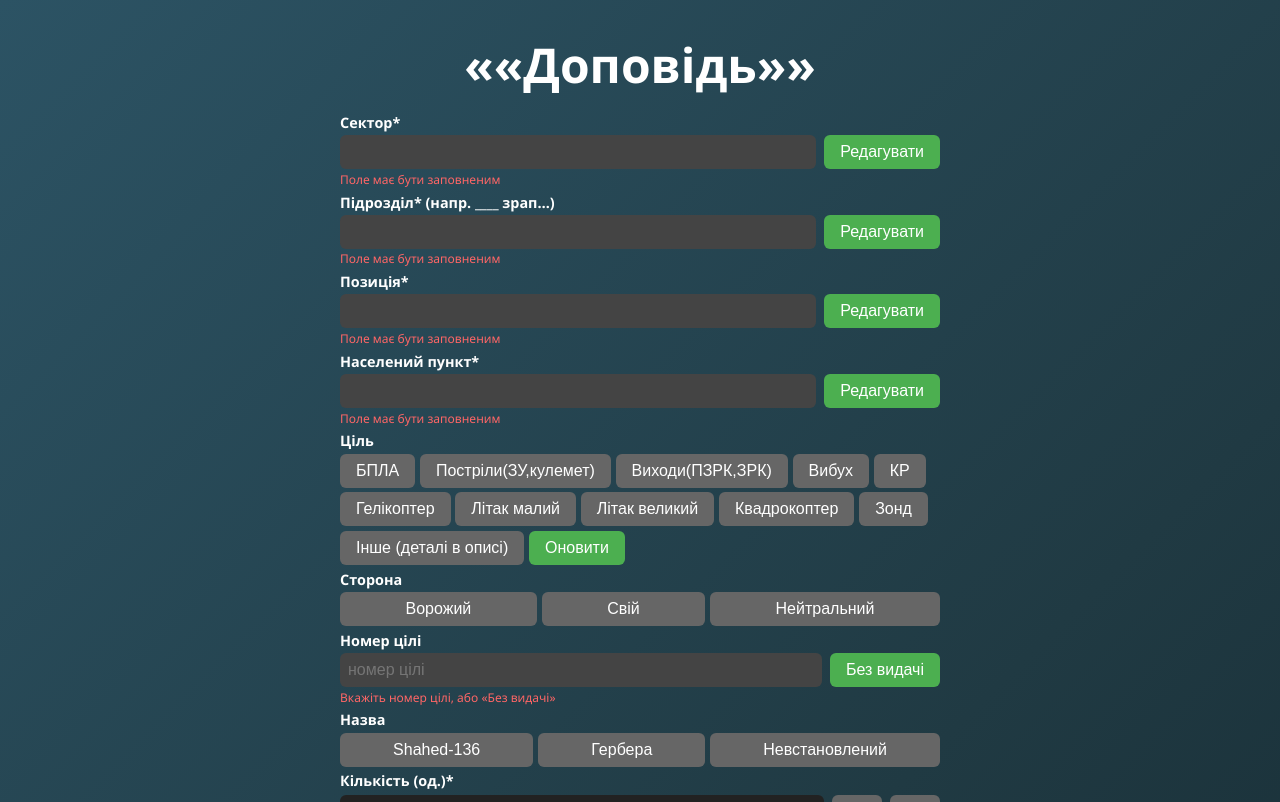
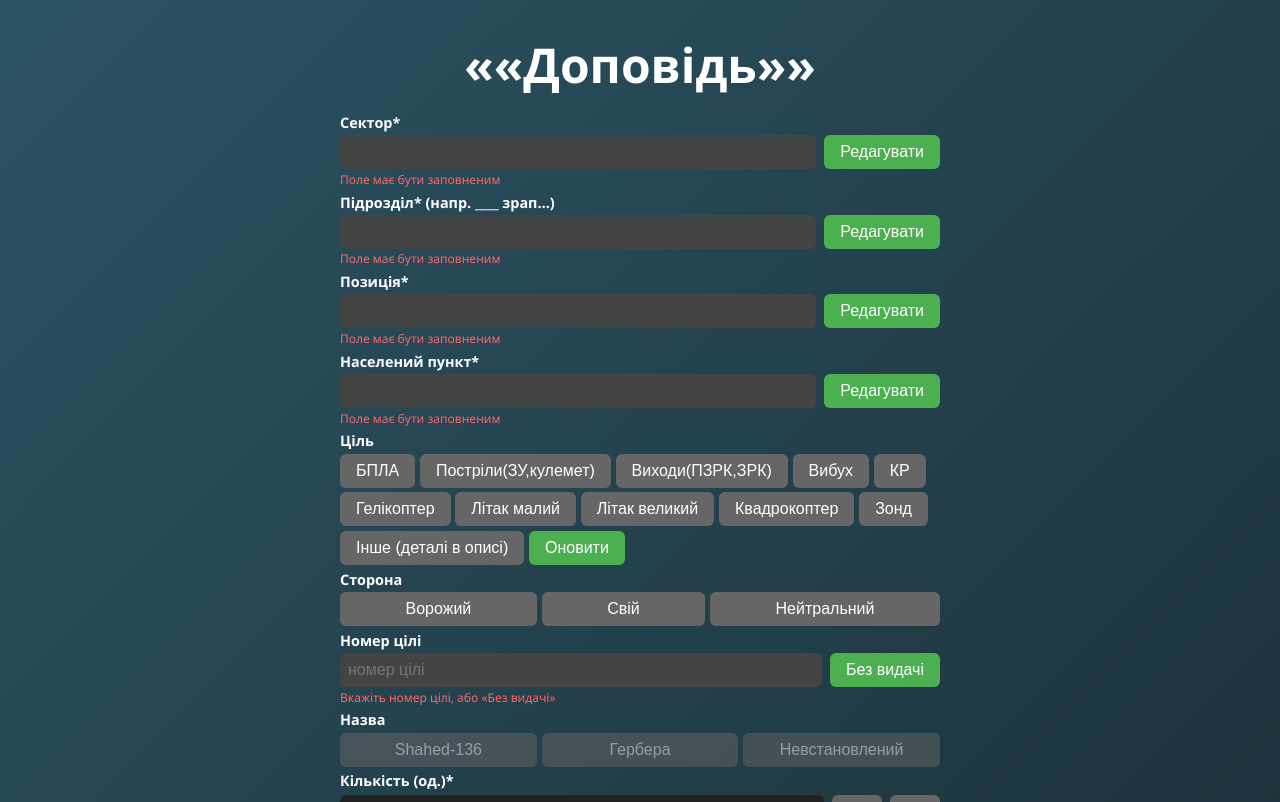
Before and after one commit to lolittajdm-alt/akviz0.2, a Next.js app: page / in a window 1280 px wide. Shown: the top 802 px of the page. Built offline with nearby package versions, Linux system fonts and the light colour scheme.

Commit message:
Update index.js

```diff
--- a/pages/index.js
+++ b/pages/index.js
@@ -383,18 +383,21 @@ ${copyToClipboard()}
         {/* Назва */}
 <div style={blockMargin}>
   <div style={labelStyle}>Назва</div>
-          <div style={{display:"flex", gap:"0.3rem"}}>
-            {namesList.map(n=>(
+  <div style={{ display: "flex", gap: "0.3rem" }}>
+    {namesList.map(n => (
       <button
         key={n}
-                onClick={()=>selectName(n)}
+        onClick={() => selectName(n)}
         disabled={!form.selectedGoals.includes("БПЛА")}
         style={{
           ...buttonStyle,
-                  flexGrow:1,
-                  backgroundColor: form.name===n?"#4caf50":"#666"
+          flex: 1,
+          backgroundColor: form.name === n ? "#4caf50" : "#666",
+          opacity: form.selectedGoals.includes("БПЛА") ? 1 : 0.5
         }}
-              >{n}</button>
+      >
+        {n}
+      </button>
     ))}
   </div>
 </div>
```
Lines whose indentation alone changed are shown as unchanged.
